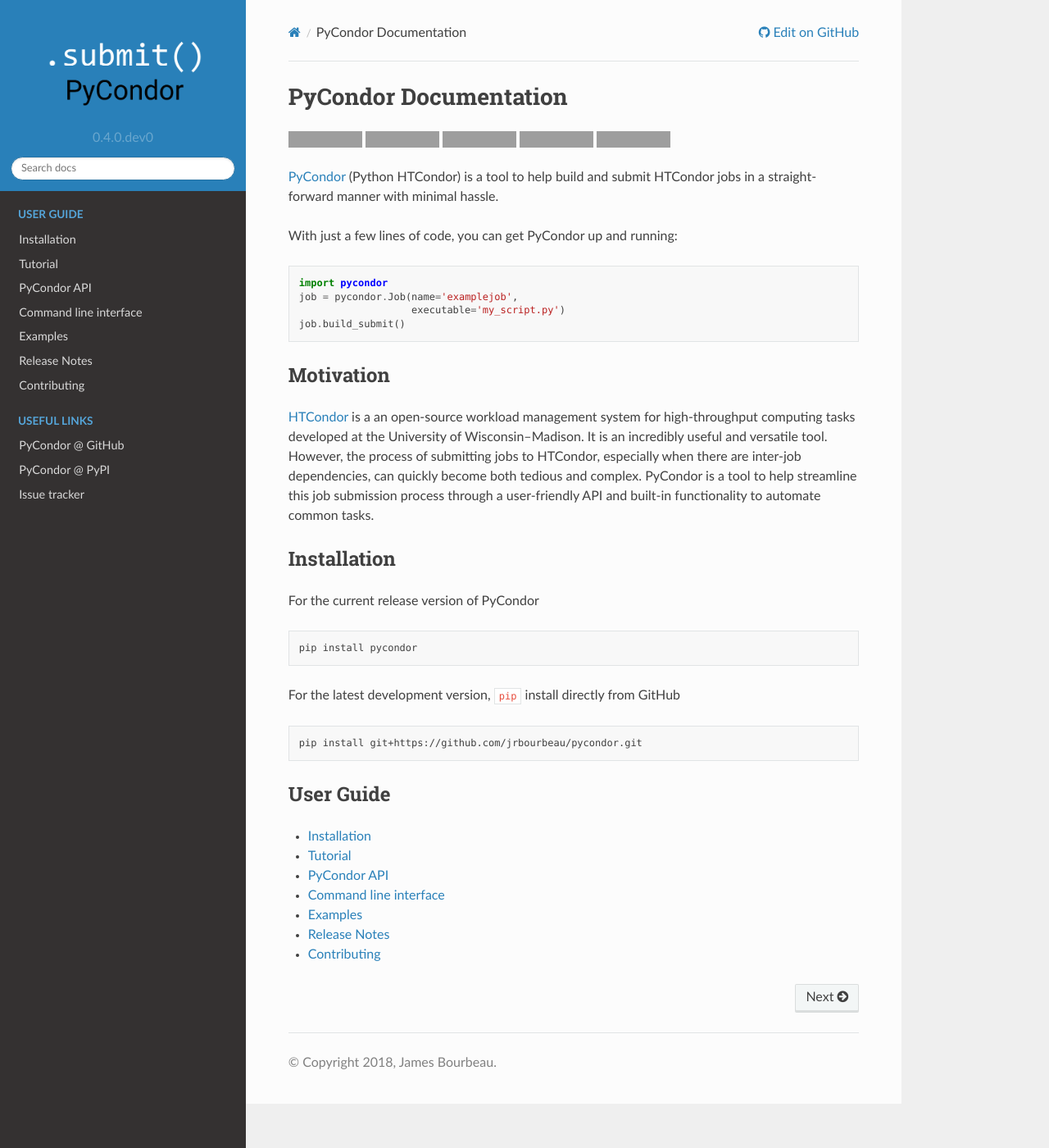
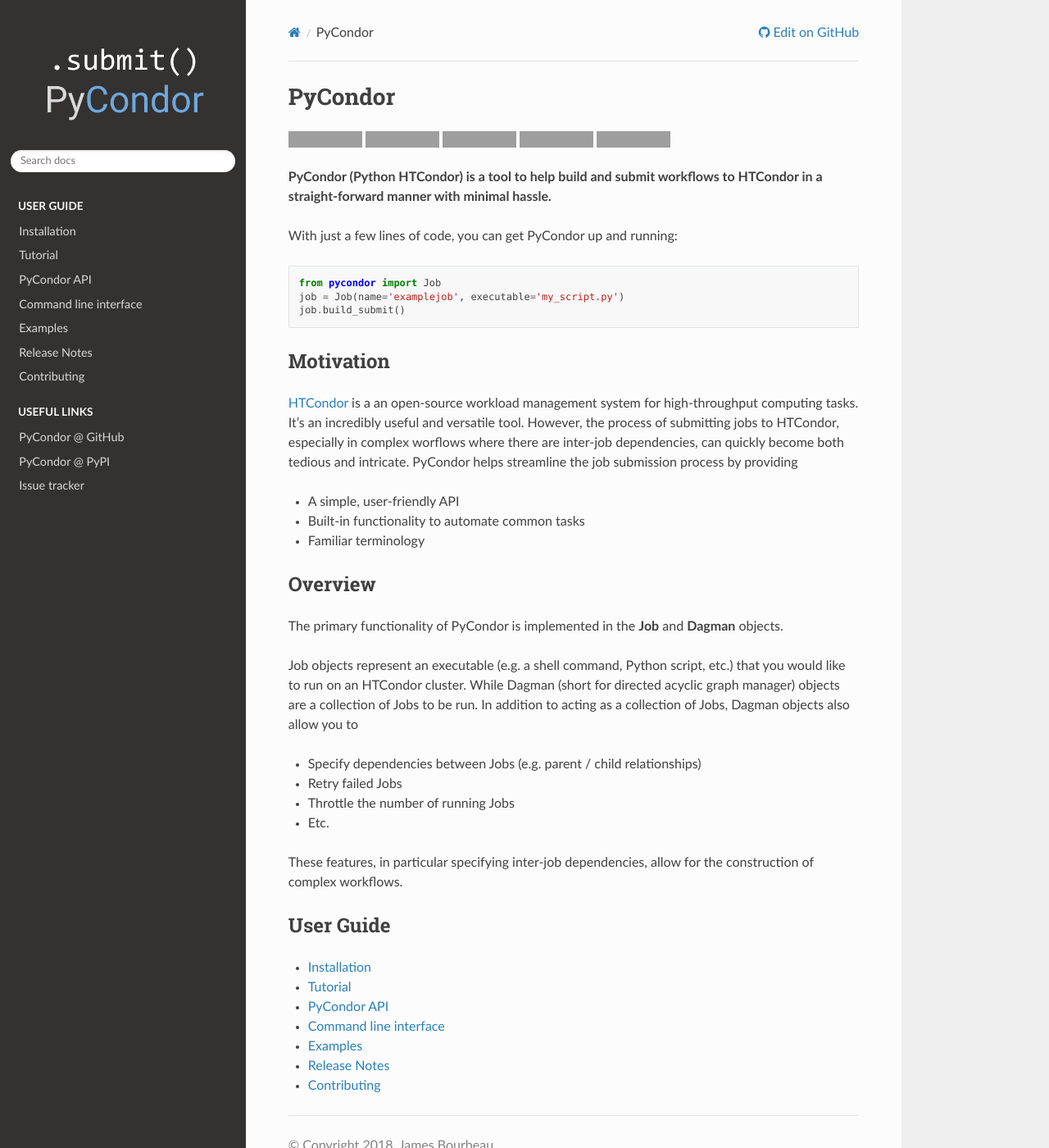
Before and after one commit to pycondor/pycondor, a Sphinx documentation site: the page built from docs/index.rst, in a window 1280 px wide and 1400 px high. Shown: the whole window at 82% size. Built offline with Sphinx 7.4.7 and the Read the Docs theme 2.0.0, drawn with Linux system fonts in a browser that asks for light colours; the version number is read from the project's files by our own code; grey boxes are pictures that could not be loaded.

Commit message:
Update docs (#94)
* Adds custom css to docs

* Adds overview section to index.rst

* Minor update to README

```diff
--- /dev/null
+++ b/docs/_static/custom.css
@@ -0,0 +1,25 @@
+
+.wy-nav-side p.caption {
+  color: #F5F5F5;
+  font-size: 85%;
+}
+
+
+.wy-nav-side, div.wy-side-nav-search {
+  background: #343131;
+}
+
+/* Sidebar link click color */
+.toctree-l1 > a:active {
+  background-color: rgb(113, 169, 218) !important;
+  color: rgb(252, 252, 252) !important;
+}
+
+.toctree-l1 > a:hover {
+  background-color: rgb(113, 169, 218);
+  color: rgb(252, 252, 252);
+}
+
+.wy-side-nav-search input[type="text"] {
+  border: 0px;
+}
--- a/docs/conf.py
+++ b/docs/conf.py
@@ -66,9 +66,9 @@
 # built documents.
 #
 # The short X.Y version.
-version = pycondor.__version__
+version = ''
 # The full version, including alpha/beta/rc tags.
-release = pycondor.__version__
+release = ''
 
 # The language for content autogenerated by Sphinx. Refer to documentation
 # for a list of supported languages.
@@ -105,6 +105,9 @@
 # so a file named "default.css" will overwrite the builtin "default.css".
 html_static_path = ['_static']
 
+def setup(app):
+    app.add_stylesheet('custom.css')
+
 html_sidebars = {
     '**': [
         'about.html',
@@ -125,14 +128,16 @@
 # a list of builtin themes.
 #
 html_theme = "sphinx_rtd_theme"
-html_logo = "_static/logo3.png"
+html_logo = "_static/logo-light-color.png"
 
 # Theme options are theme-specific and customize the look and feel of a theme
 # further.  For a list of options available for each theme, see the
 # documentation.
 #
 html_theme_options = {
-    'logo_only': True
+    'logo_only': True,
+    'display_version': False,
+    'prev_next_buttons_location': False,
 }
 
 # Add any paths that contain custom static files (such as style sheets) here,
--- a/docs/index.rst
+++ b/docs/index.rst
@@ -29,9 +29,9 @@
 
 
 
-**********************
-PyCondor Documentation
-**********************
+********
+PyCondor
+********
 
 .. image:: https://travis-ci.org/jrbourbeau/pycondor.svg?branch=master
     :target: https://travis-ci.org/jrbourbeau/pycondor
@@ -49,40 +49,42 @@
     :alt: PyPI - Python Version
     :target: https://pypi.org/project/PyCondor/
 
-`PyCondor
-<https://github.com/jrbourbeau/pycondor/>`_ (Python HTCondor) is a tool to help build and submit HTCondor jobs in a straight-forward manner with minimal hassle.
+**PyCondor (Python HTCondor) is a tool to help build and submit workflows to HTCondor in a straight-forward manner with minimal hassle.**
 
 With just a few lines of code, you can get PyCondor up and running:
 
 .. code-block:: python
 
-    import pycondor
-    job = pycondor.Job(name='examplejob',
-                       executable='my_script.py')
+    from pycondor import Job
+    job = Job(name='examplejob', executable='my_script.py')
     job.build_submit()
 
 
 ==========
 Motivation
 ==========
-`HTCondor <https://research.cs.wisc.edu/htcondor/>`_ is a an open-source workload management system for high-throughput computing tasks developed at the University of Wisconsin–Madison. It is an incredibly useful and versatile tool. However, the process of submitting jobs to HTCondor, especially when there are inter-job dependencies, can quickly become both tedious and complex. PyCondor is a tool to help streamline this job submission process through a user-friendly API and built-in functionality to automate common tasks.
 
-============
-Installation
-============
+`HTCondor <https://research.cs.wisc.edu/htcondor/>`_ is a an open-source workload management system for high-throughput computing tasks. It's an incredibly useful and versatile tool. However, the process of submitting jobs to HTCondor, especially in complex worflows where there are inter-job dependencies, can quickly become both tedious and intricate. PyCondor helps streamline the job submission process by providing
+
+- A simple, user-friendly API
+- Built-in functionality to automate common tasks
+- Familiar terminology
 
 
-For the current release version of PyCondor
+========
+Overview
+========
 
-.. code-block:: shell
+The primary functionality of PyCondor is implemented in the **Job** and **Dagman** objects.
 
-    pip install pycondor
+Job objects represent an executable (e.g. a shell command, Python script, etc.) that you would like to run on an HTCondor cluster. While Dagman (short for directed acyclic graph manager) objects are a collection of Jobs to be run. In addition to acting as a collection of Jobs, Dagman objects also allow you to
 
-For the latest development version, ``pip`` install directly from GitHub
+- Specify dependencies between Jobs (e.g. parent / child relationships)
+- Retry failed Jobs
+- Throttle the number of running Jobs
+- Etc.
 
-.. code-block:: shell
-
-    pip install git+https://github.com/jrbourbeau/pycondor.git
+These features, in particular specifying inter-job dependencies, allow for the construction of complex workflows.
 
 
 ==========
```
Also changed, not shown: README.md (+2 -2 lines), docs/_static/logo-light-color.png (added).
